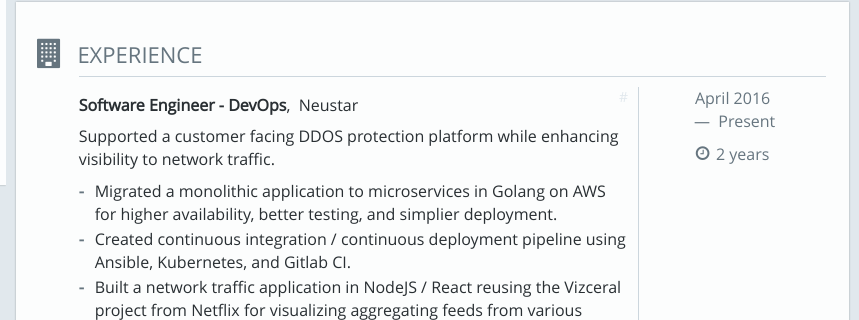
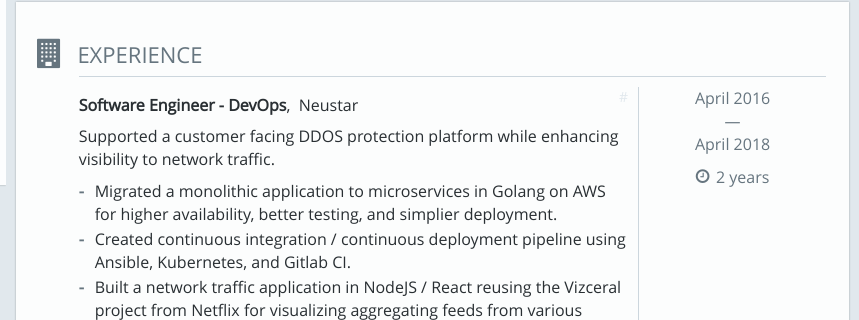
Before and after one commit to fartbagxp/resume, a website: page index.html in a window 1280 px wide. Shown: the part 168-488 px from the top of the page, 421-1280 px from the left. Drawn offline with Linux system fonts and the light colour scheme.

Commit message:
Updating latest resume as of 06/10/2018 (#6)

```diff
--- a/index.html
+++ b/index.html
@@ -130,7 +130,7 @@ schema: https://jsonresume.org/ It uses the Eloquent theme: https://github.com/t
 
                                         <p class="visible-xs-block text-muted"> <small>
                             <time datetime="2016-04-25">April 2016</time>&nbsp;—&nbsp;
-                              <time>Present</time>
+                              <time datetime="2018-04-27">April 2018</time>
                             &nbsp;<span class="duration-counter"><i aria-hidden="true" class="icon-clock-o"></i>&nbsp;2 years</span>
                           </small>
 
@@ -157,7 +157,8 @@ schema: https://jsonresume.org/ It uses the Eloquent theme: https://github.com/t
                                         <p>
                                             <time datetime="2016-04-25">April 2016</time>
                                             <br>&nbsp;—&nbsp;
-                                            <time>Present</time>
+                                            <br>
+                                            <time datetime="2018-04-27">April 2018</time>
                                         </p>
                                         <p> <i aria-hidden="true" class="icon-clock-o icon-left"></i>&nbsp;2 years</p>
                                     </div>
--- a/resume.json
+++ b/resume.json
@@ -25,6 +25,7 @@
       "company": "Neustar",
       "position": "Software Engineer - DevOps",
       "startDate": "2016-04-25",
+      "endDate": "2018-04-27",
       "summary":
         "Supported a customer facing DDOS protection platform while enhancing visibility to network traffic.",
       "highlights": [
```
Also changed, not shown: package.json (+9 -6 lines), out/resume-paper.html, out/resume-paper.json, out/resume-paper.pdf.html, out/resume-paper.png.html, out/resume-paper.yml, 2 other files.
